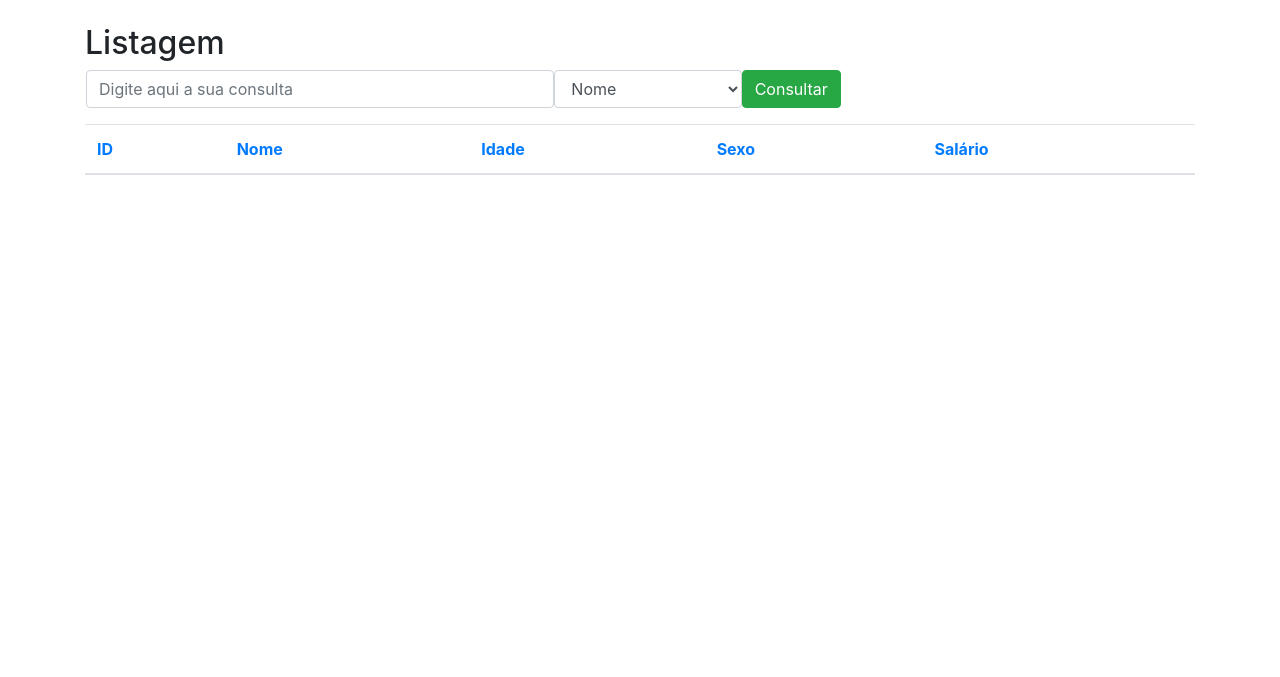
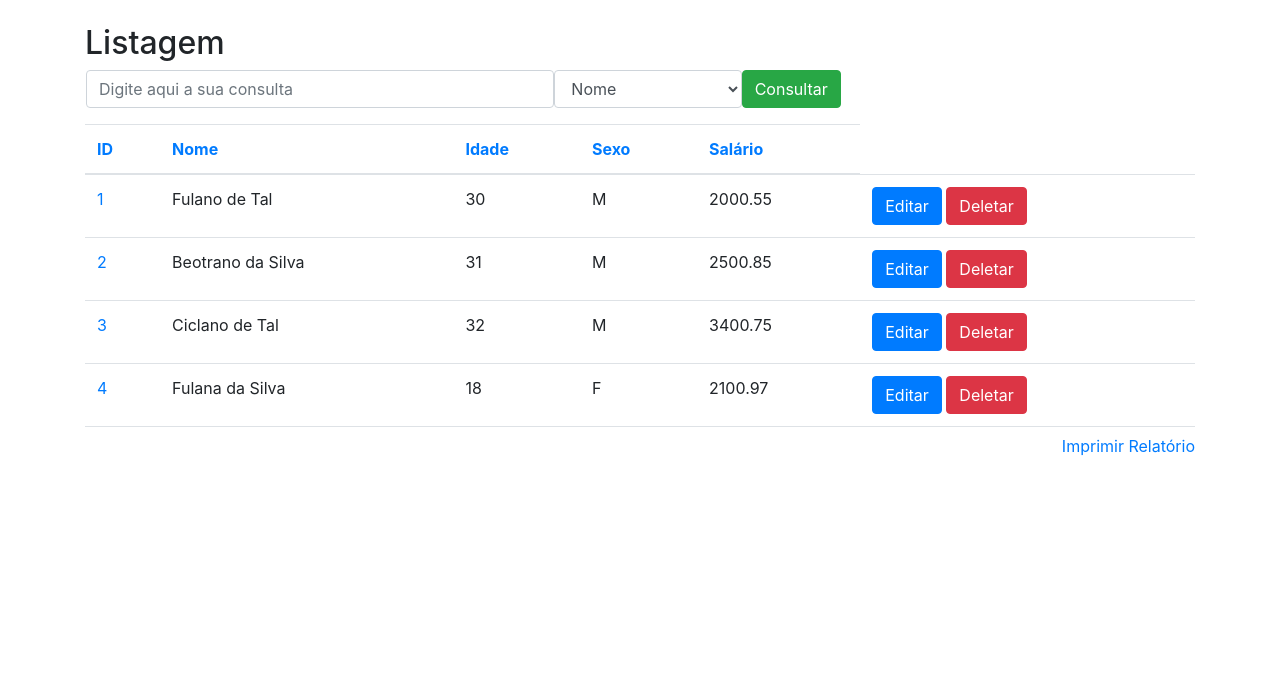
Before and after one commit to jvitorfranca/flask-course, a Flask app: page / in a window 1280 px wide. Shown: the part 56-733 px from the top of the page. Run offline with Flask 2, Linux system fonts and the light colour scheme; data comes from the database, SQL or seed files in the repository; lists and menus that the app fills with data are empty; some libraries are stand-ins or nearby versions.

Commit message:
Adicionado estrutura para geração de relatórios

```diff
--- a/app/templates/listagem.html
+++ b/app/templates/listagem.html
@@ -59,8 +59,61 @@
 						<th><a href="/ordenacao/salario/{{ordem}}">Salário</a></th>
 					</tr>
 				</thead>
+				<tbody>
+					{% for pessoa in pessoas %}
+						<tr>
+							<td nowrap="true">
+								<a href="/selecao/{{pessoa.id}}">{{pessoa.id}}</a>
+							</td>
+							<td nowrap="true">{{pessoa.nome}}</td>
+							<td nowrap="true">{{pessoa.idade}}</td>
+							<td nowrap="true">{{pessoa.sexo}}</td>
+							<td nowrap="true">{{pessoa.salario}}</td>
+							<td>
+								<a href="/edicao/{{pessoa.id}}"
+								class="btn btn-primary" role="button">
+									Editar
+								</a>
+								<a href="/delecao/{{pessoa.id}}"
+								class="btn btn-danger" role="button">
+									Deletar
+								</a>
+							</td>
+						</tr>
+					{% endfor %}
+				</tbody>
 			</table>
 		</div>
+		<a href="#" style="float: right;" onclick="relatorio()">Imprimir Relatório</a>
+		<textarea name="" id="dados" style="display: none;" cols="30" rows="10">
+			{% for pessoa in pessoas %}
+				{{pessoa.nome}}|{{pessoa.idade}}|{{pessoa.sexo}}|{{pessoa.salario}}#
+			{% endfor %}
+		</textarea>
+		<script>
+			function relatorio(){
+				const doc = new jsPDF({orientation: 'landscape'});
+
+				const texto = document.getElementById('dados').innerText;
+				const arrLinhas = texto.split('#');
+				let conteudo = 'RELATORIO DE PESSOAS \n\n';
+				for (let linha=0; linha<arrLinhas.lenght; linha++) {
+					let arrColunas = arrLinhas[linha].split('|');
+					arrColunas[0] = arrColunas[0].trim().padEnd(35, '*');
+					if (arrColunas[0].indexOf('*') > 0) {
+						conteudo += `NOME: ${arrColunas[0]} - ` +
+									`IDADE: ${arrColunas[1]} - ` +
+									`SEXO: ${arrColunas[2]} - ` +
+									`SALÁRIO: ${arrColunas[3]}\n`;
+					}
+				}
+
+				doc.setFontSize(12);
+				doc.setFont('Courier');
+				doc.text(conteudo, 30, 30);
+				doc.save('relatorio.pdf');
+			}
+		</script>
 	</div>
 </body>
 </html>
```
Also changed, not shown: requirements.txt (added, +15 -0 lines), 1 other file.
